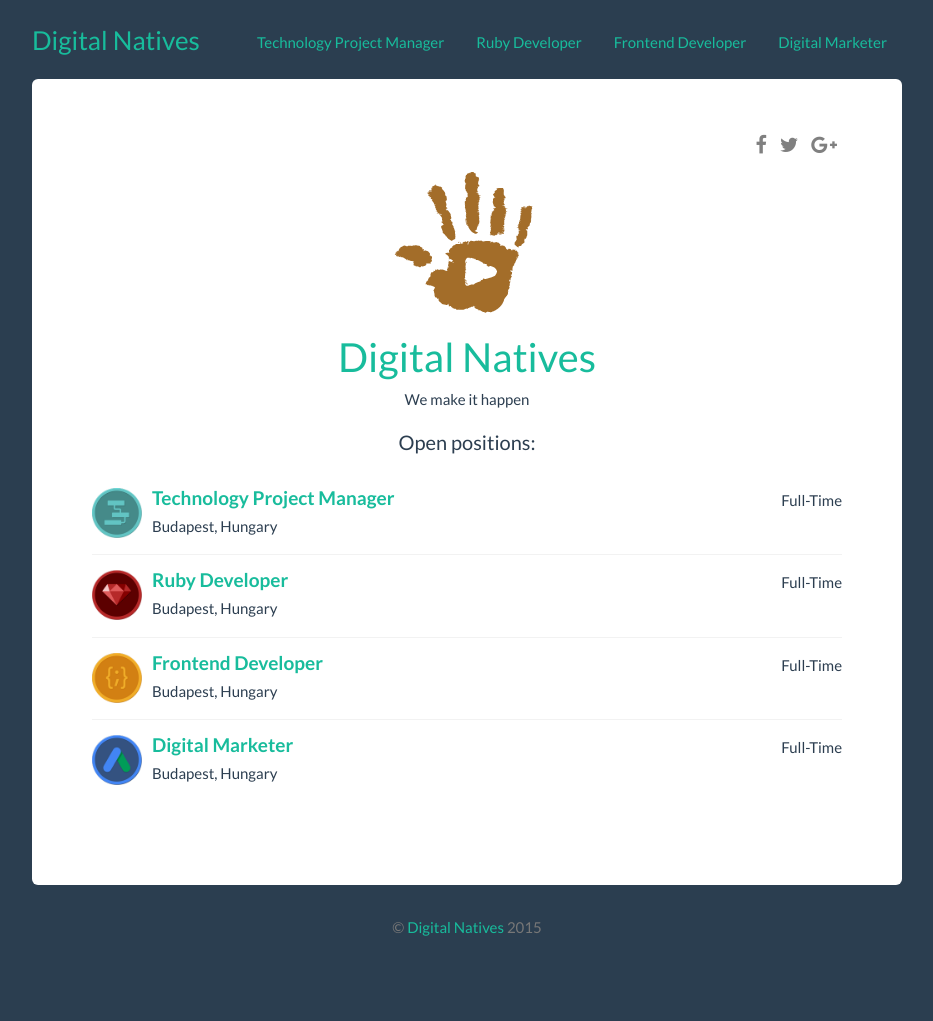
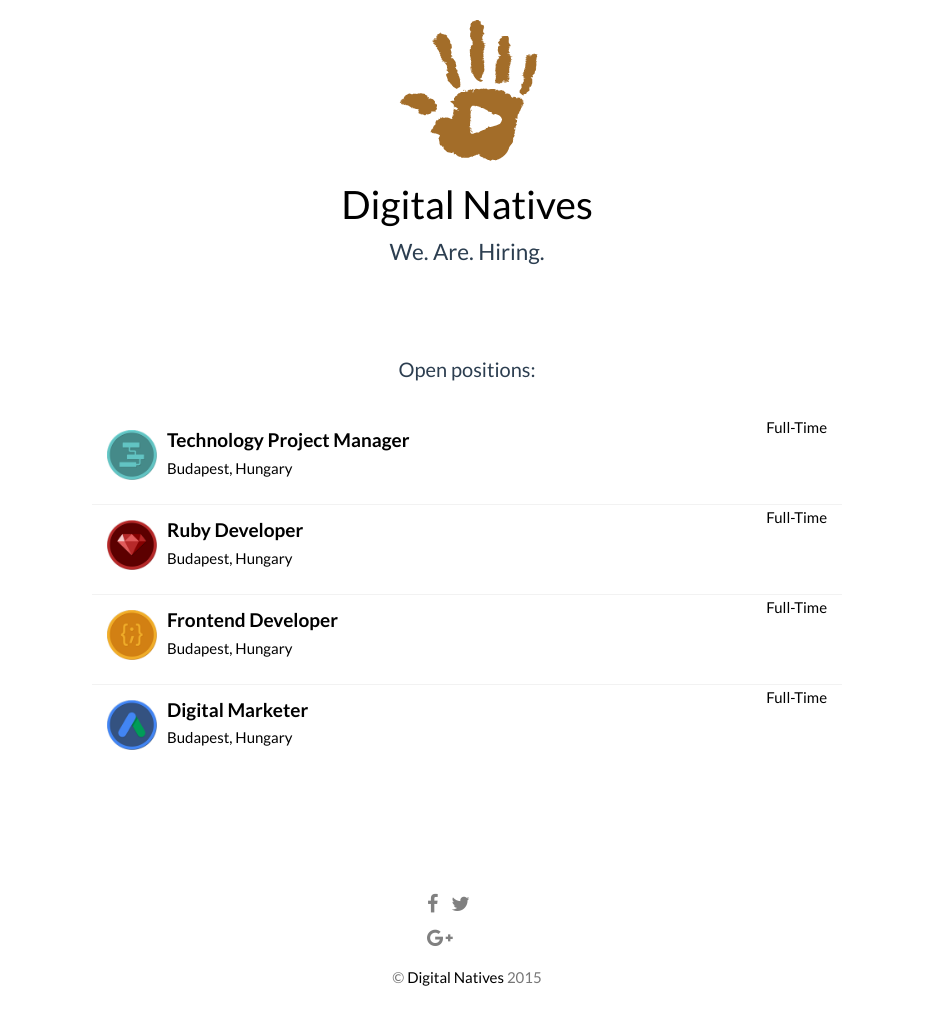
Before and after one commit to digitalnatives/jobs, a Jekyll site: the page built from index.html, in a window 1280 px wide. Shown: the whole page, without its empty margins (173-1106 px from the left). Built offline with Jekyll 4.4.1, drawn with Linux system fonts in a browser that asks for light colours; nearby versions of some CDN libraries; before the commit the page ends 971 px from its top, so only the background shows below that.

Commit message:
new jobs main layout

```diff
--- a/_layouts/default.html
+++ b/_layouts/default.html
@@ -15,23 +15,17 @@
 
     <div class="container">
       <div class="header">
-        <nav>
-          <ul class="nav nav-pills pull-right">
-            {% for post in site.posts %}
-              <li role="presentation" class="{% if post.url == page.url %}active{% endif %}"><a href="{{ post.url }}">{{ post.title }}</a></li>
-            {% endfor %}
-          </ul>
-        </nav>
-        <h3 class="text-muted"><a href="/">{{ site.author.name }}</a></h3>
+        <a href="{{ site.homepage }}"><img src="/assets/images/{{ site.author.logo }}" alt="{{ site.author.name }} logo"/></a>
+        <h1><a href="{{ site.homepage }}">{{ site.author.name }}</a></h1>
+        <p class="lead">We. Are. Hiring.</p>
       </div>
 
       <div class="jumbotron">
-        {% include sharing_links.html align="right" %}
-
         {{ content }}
       </div>
 
       <footer class="footer">
+        {% include sharing_links.html%}
         <p class="text-center">
           &copy;
           <a href="{{ site.homepage }}">{{ site.author.name }}</a>
--- a/assets/css/stylesheet.css
+++ b/assets/css/stylesheet.css
@@ -2,9 +2,51 @@
 body {
   padding-top: 20px;
   padding-bottom: 20px;
-  background: #2b3e50;
+  /*background: #2b3e50;*/
   line-height: 1.7;
 }
+
+/*Feri modositasai*/
+.header {
+  text-align: center;
+}
+a {
+  color: #000;
+}
+a:hover {
+  color: #000;
+  text-decoration: underline;
+}
+
+.header a {
+  margin-top: 20px;
+}
+.media {
+  margin: 0;
+  transition: background .3s ease-out, color .3s ease-out;
+}
+.media:hover {
+  background: rgba(162, 109, 48, 0.3);
+}
+.media-body {
+  padding-top: 15px;
+}
+.media-left {
+  padding-top: 15px;
+  padding-left: 15px;
+}
+.media-right {
+  padding-right: 15px;
+}
+.social-container {
+  margin: 0 auto;
+  width: 80px;
+}
+/*.media {
+  margin-top: 20px;
+}*/
+
+/*---------*/
 
 /* Everything but the jumbotron gets side spacing for mobile first views */
 .header,
@@ -61,6 +103,8 @@
   /* Remove the bottom border on the jumbotron for visual effect */
   .jumbotron {
     border-bottom: 0;
+    padding-right: 0;
+    padding-left: 0;
   }
 
   .jumbotron h1, .jumbotron .h1 {
@@ -102,3 +146,17 @@
   color: grey;
   font-size: 20px;
 }
+
+/*responsive - phone*/
+@media screen and (max-width: 768px) {
+  .container,
+  .jumbotron {
+    padding: 0;
+  }
+  .jumbotron {
+    border: none;
+  }
+  .media-right {
+    padding-top: 15px;
+  }
+}
--- a/index.html
+++ b/index.html
@@ -2,10 +2,6 @@
 layout: default
 meta_description: "We are looking for enthusiastic Ruby and Frontend developers. Experienced senior and talented junior professionals are also welcome."
 ---
-
-<p><a href="{{ site.homepage }}"><img src="/assets/images/thumbs/{{ site.author.logo }}" alt="{{ site.author.name }} logo"/></a></p>
-<h1><a href="{{ site.homepage }}">{{ site.author.name }}</a></h1>
-<p class="lead">We make it happen</p>
 
 <h2>Open positions:</h2>
 
@@ -13,23 +9,22 @@
 
   {% for post in site.posts %}
     <div class="media">
+      <a href="{{ post.url }}">
         <div class="media-left">
-        <a href="{{ post.url }}">
           <img class="small-image media-object" src="/assets/images/{{post.logo}}" alt="{{ post.title }} Logo" />
-        </a>
         </div>
         <div class="media-body">
           <h4 class="media-heading">
-          <a href="{{ post.url }}">
             <b>{{ post.title }}</b>
-          </a>
           </h4>
           <p>{{ post.location }}</p>
         </div>
         <div class="media-right text-nowrap">
           <p>{{ post.employment_type }}</p>
         </div>
+      </a>
     </div>
+
   {% endfor %}
 
 </div>
```
Also changed, not shown: assets/images/thumbs/dina-logo.png (deleted), assets/images/thumbs/javascript_logo.png (deleted), assets/images/thumbs/javascript_logo1.png (deleted), assets/images/thumbs/marketing_logo.png (deleted), assets/images/thumbs/marketing_logo1.png (deleted), assets/images/thumbs/project_management_logo.png (deleted), assets/images/thumbs/project_management_logo1.png (deleted), assets/images/thumbs/ruby_logo.png (deleted), assets/images/thumbs/ruby_logo1.png (deleted). Lines whose indentation alone changed are shown as unchanged.
